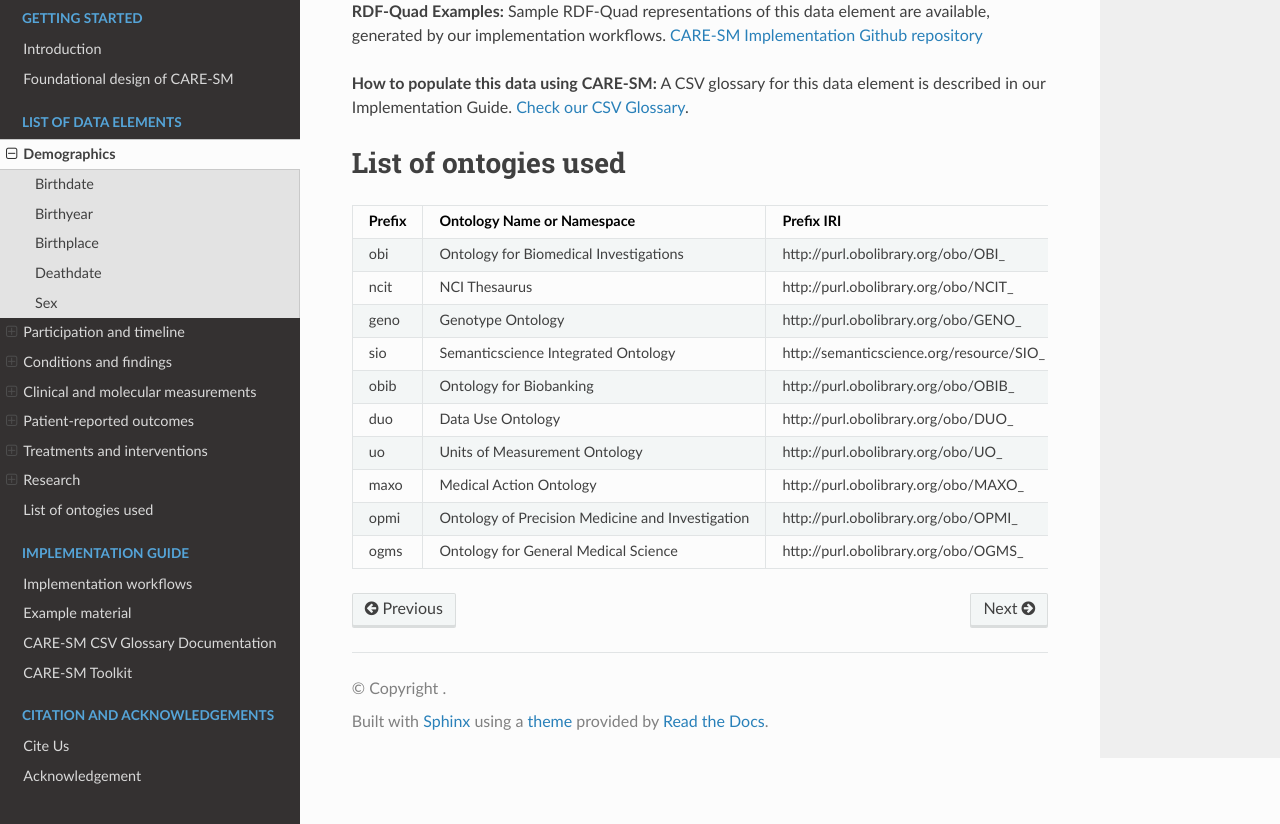
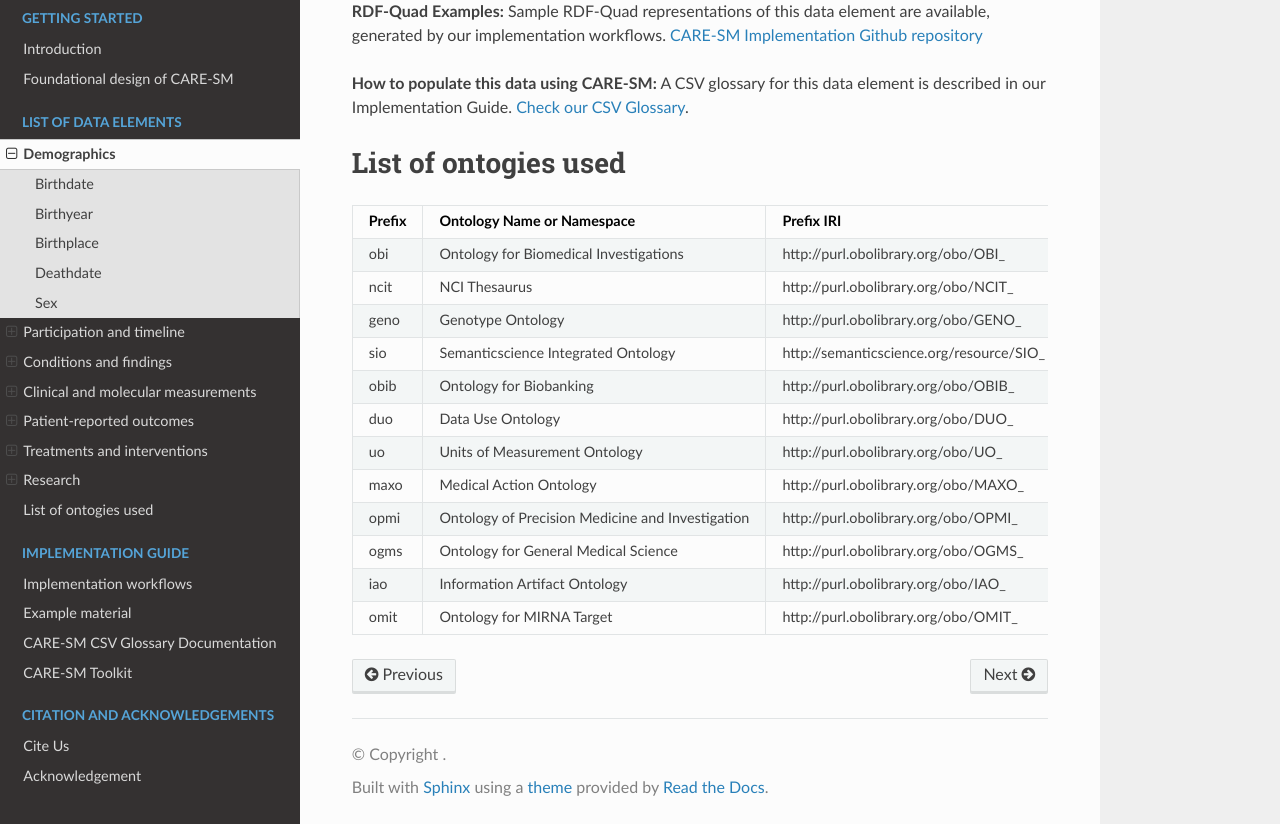
Before and after one commit to CARE-SM/CARE-SM-docs, a Sphinx documentation site: the page built from docs/data_elements.md, in a window 1280 px wide and 900 px high, scrolled down 15458 px, cut to the strip 76-900 px from the top of the window. Built offline with Sphinx 7.4.7 and the Read the Docs theme 3.1.0, drawn with Linux system fonts in a browser that asks for light colours.

Commit message:
Ontologies used update

```diff
--- a/docs/data_elements.md
+++ b/docs/data_elements.md
@@ -432,3 +432,5 @@ The module shows how the individual, defined as a patient, participates in an in
 | maxo   | Medical Action Ontology                               | http://purl.obolibrary.org/obo/MAXO_             |
 | opmi   | Ontology of Precision Medicine and Investigation      | http://purl.obolibrary.org/obo/OPMI_             |
 | ogms   | Ontology for General Medical Science                  | http://purl.obolibrary.org/obo/OGMS_             |
+| iao    | Information Artifact Ontology                         | http://purl.obolibrary.org/obo/IAO_              |
+| omit   | Ontology for MIRNA Target                             | http://purl.obolibrary.org/obo/OMIT_             |
```
